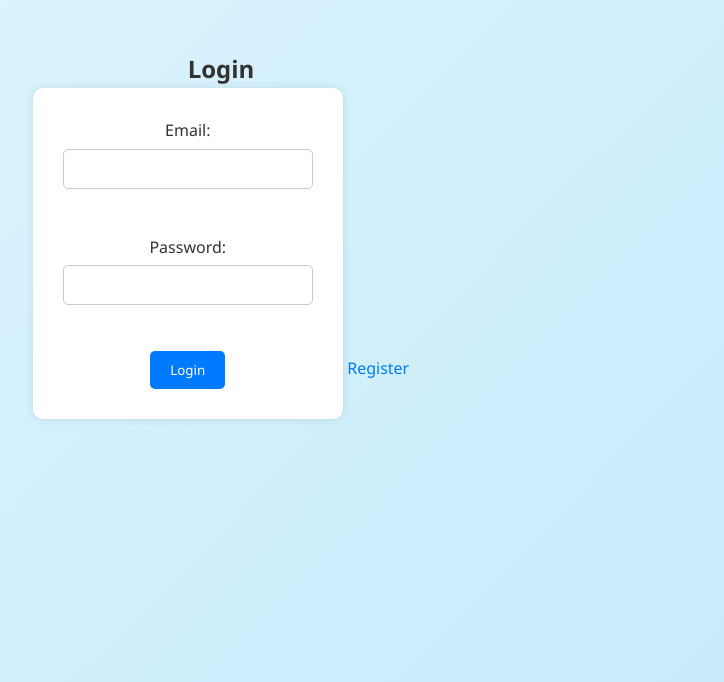
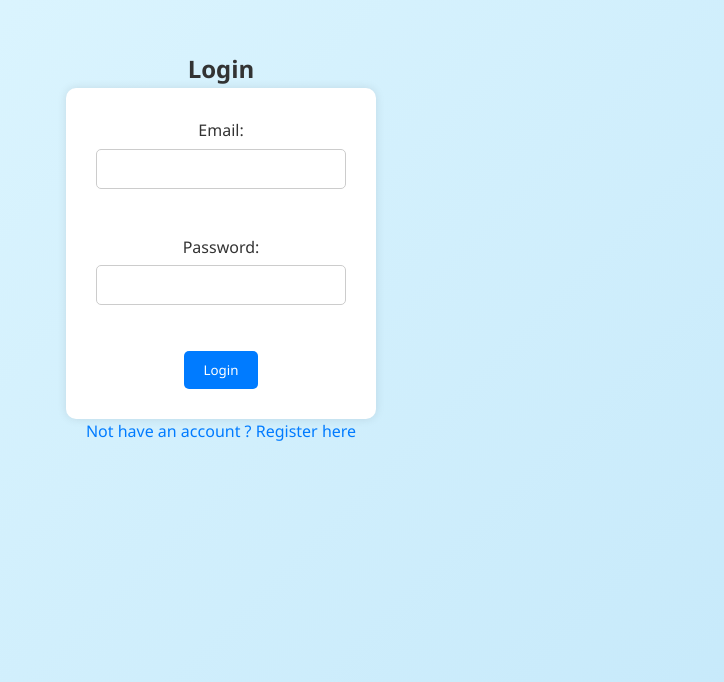
Before and after one commit to krinitrix/LostAndFound, a PHP site: page /login.php in a window 1280 px wide. Shown: the top 682 px of the page, without its empty margins (419-1143 px from the left). Run offline with PHP 8.4, Linux system fonts and the light colour scheme.

Commit message:
minor edits on loginpage

```diff
--- a/lostfound-portal/public/login.php
+++ b/lostfound-portal/public/login.php
@@ -113,8 +113,8 @@ if ($_SERVER['REQUEST_METHOD'] === 'POST') {
 
         <input type="submit" value="Login">
     </form>
-
-    <label for="register"><a href="register.php">Register</a></label>
+<br>
+    <label for="register"><a href="register.php">Not have an account ? Register here</a></label>
 
     <?php if ($showLoading): ?>
     <div id="load-anim">
@@ -125,7 +125,7 @@ if ($_SERVER['REQUEST_METHOD'] === 'POST') {
     <script>
         setTimeout(() => {
             window.location.href = "<?php echo $redirectUrl; ?>";
-        }, 1000);
+        }, 500);
     </script>
     <?php endif; ?>
 </body>
```
